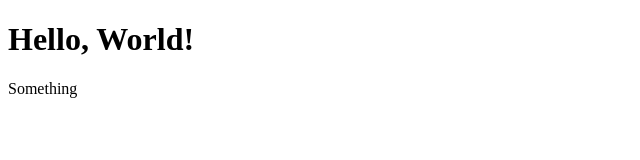
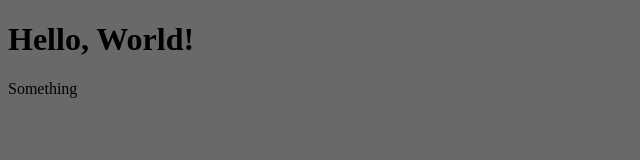
Before and after one commit to Olezzza/NoteTaking-App, an Electron app: page index.html in a window 800 px wide. Shown: the whole page, without its empty margins (0-640 px from the left). Drawn offline with Linux system fonts and the light colour scheme.

Commit message:
bg-color body change

```diff
--- a/index.html
+++ b/index.html
@@ -6,7 +6,7 @@
     <meta name="viewport" content="width=device-width, initial-scale=1.0">
     <title>Document</title>
 </head>
-<body>
+<body style="background-color: dimgrey;">
     <h1>Hello, World!</h1>
     <p>Something</p>
 </body>
```
